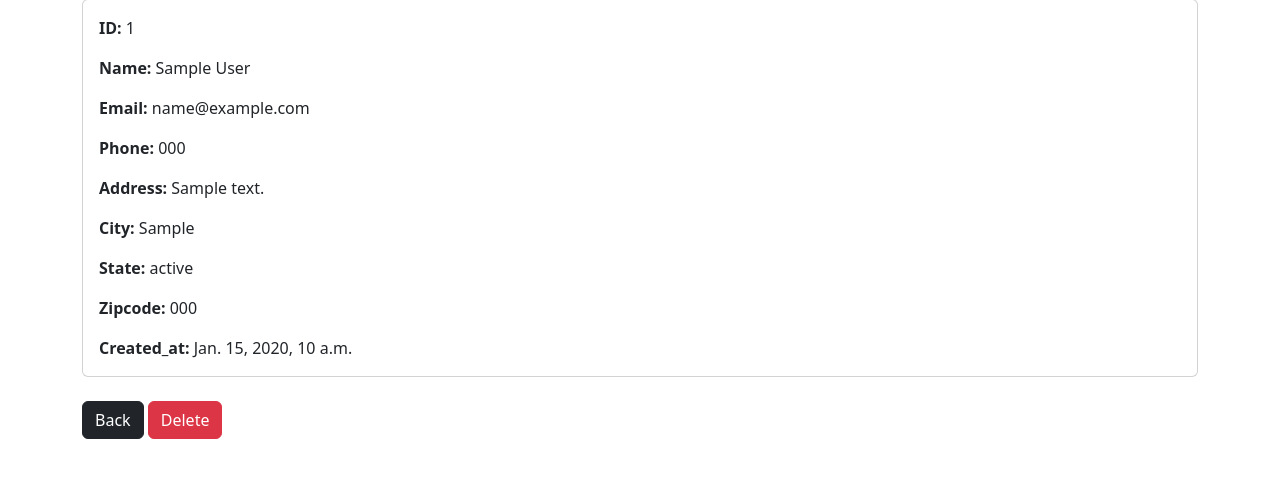
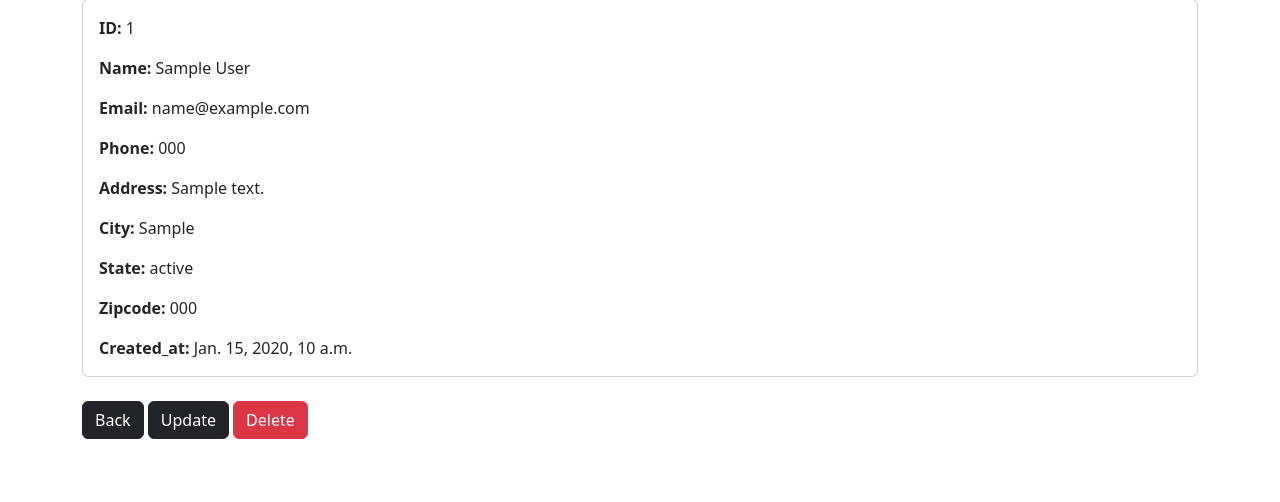
Before and after one commit to viswajith-1/CRM-PROJECT-PYTHON-DJANGO, a Django app: page /record/1 in a window 1280 px wide. Shown: the part 81-583 px from the top of the page. Run offline with Django 5.2, Linux system fonts and the light colour scheme; a user stored in the database is signed in; tables that the repository leaves empty hold one stand-in row (values such as "Sample post").

Commit message:
working crm project

```diff
--- a/website/templates/record.html
+++ b/website/templates/record.html
@@ -21,6 +21,7 @@
   <br/>
 
   <a href="{% url 'home' %}" class="btn btn-dark">Back</a>
+  <a href="{% url 'update_record' customer_record.id %}" class="btn btn-dark">Update</a>
   <a href="{% url 'delete_record' customer_record.id %}" class="btn btn-danger">Delete</a>
 
 
--- a/website/urls.py
+++ b/website/urls.py
@@ -9,4 +9,5 @@ urlpatterns = [
     path('record/<int:pk>',views.customer_record, name= 'record'),
     path('delete_record/<int:pk>',views.delete_record, name= 'delete_record'),
     path('add_record',views.add_record, name= 'add_record'),
+    path('update_record/<int:pk>',views.update_record, name= 'update_record'),
 ]
--- a/website/views.py
+++ b/website/views.py
@@ -82,3 +82,16 @@ def add_record(request):
     else:
         messages.success(request,"You must be logged in for this feature")
         return redirect('home')
+
+def update_record(request, pk):
+    if request.user.is_authenticated:
+        current_record = Record.objects.get(id=pk)
+        form = AddRecordForm(request.POST or None, instance=current_record)
+        if form.is_valid():
+            form.save()
+            messages.success(request, "Record has been updated")
+            return redirect('home')
+        return render(request, 'update_record.html', {'form':form})
+    else:
+        messages.success(request,"You must be logged in for this feature")
+        return redirect('home')
```
Also changed, not shown: website/templates/update_record.html (added, +12 -0 lines).
